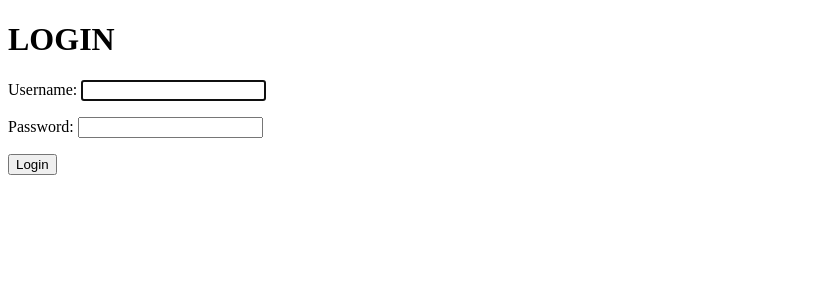
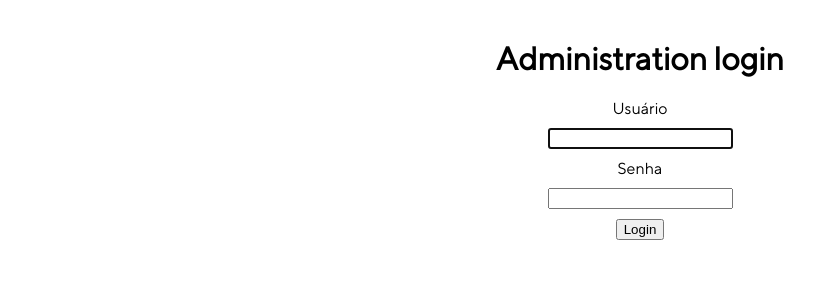
Before and after one commit to viniciuspetch/jobpage_django, a Django app: page /accounts/login/ in a window 1280 px wide. Shown: the top 300 px of the page, without its empty margins (0-838 px from the left). Run offline with Django 3.2, Linux system fonts and the light colour scheme.

Commit message:
Some CSS for the login page

```diff
--- a/templates/registration/login.html
+++ b/templates/registration/login.html
@@ -1,7 +1,22 @@
+{% load static %}
 <!DOCTYPE html>
-<h1>LOGIN</h1>
-<form method="post">
-  {% csrf_token %}
-  {{ form.as_p }}
-  <button type="submit">Login</button>
-</form>
+<html>
+<head>
+  <link rel="stylesheet" type="text/css" href="{% static "website/login.css" %}">
+  <title>Administration login</title>
+  <meta charset="UTF-8">
+</head>
+<body>
+<div class="login-main">
+  <h1>Administration login</h1>
+  <form method="post">
+    {% csrf_token %}
+    Usuário <br>
+    {{ form.username }} <br>
+    Senha <br>
+    {{ form.password }} <br>
+    <button type="submit" class="btn btn-primary">Login</button>
+  </form>
+</div>
+</body>
+</html>
--- /dev/null
+++ b/website/static/website/login.css
@@ -0,0 +1,16 @@
+@font-face {
+    font-family: ttnorms;
+    src: url("ttnorms.otf") format("opentype");
+}
+
+.login-main {
+    align-items: center;
+    text-align: center;
+    margin: auto;
+    font-family: ttnorms;
+    padding: 10px;
+}
+
+input {
+    margin: 10px;
+}
```
